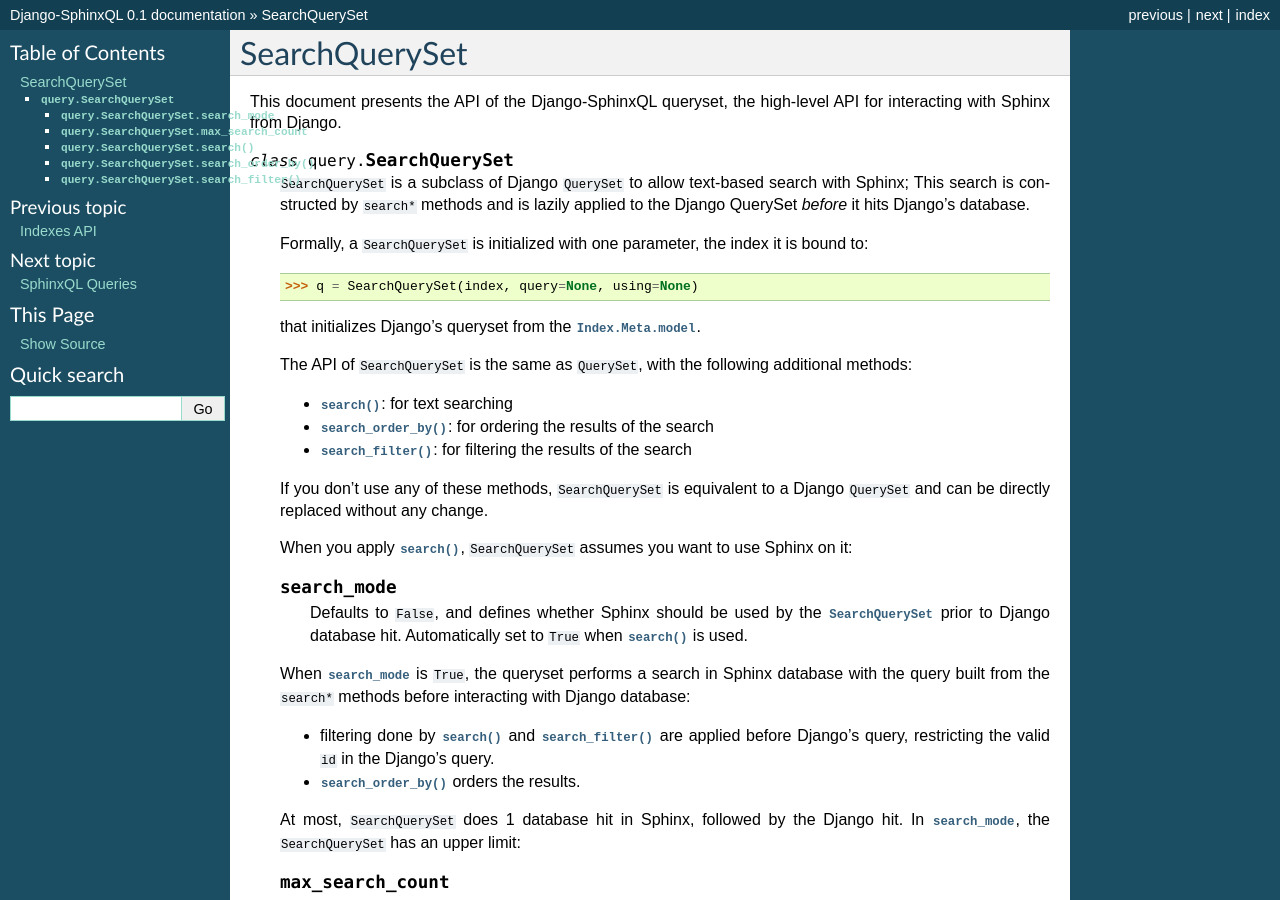
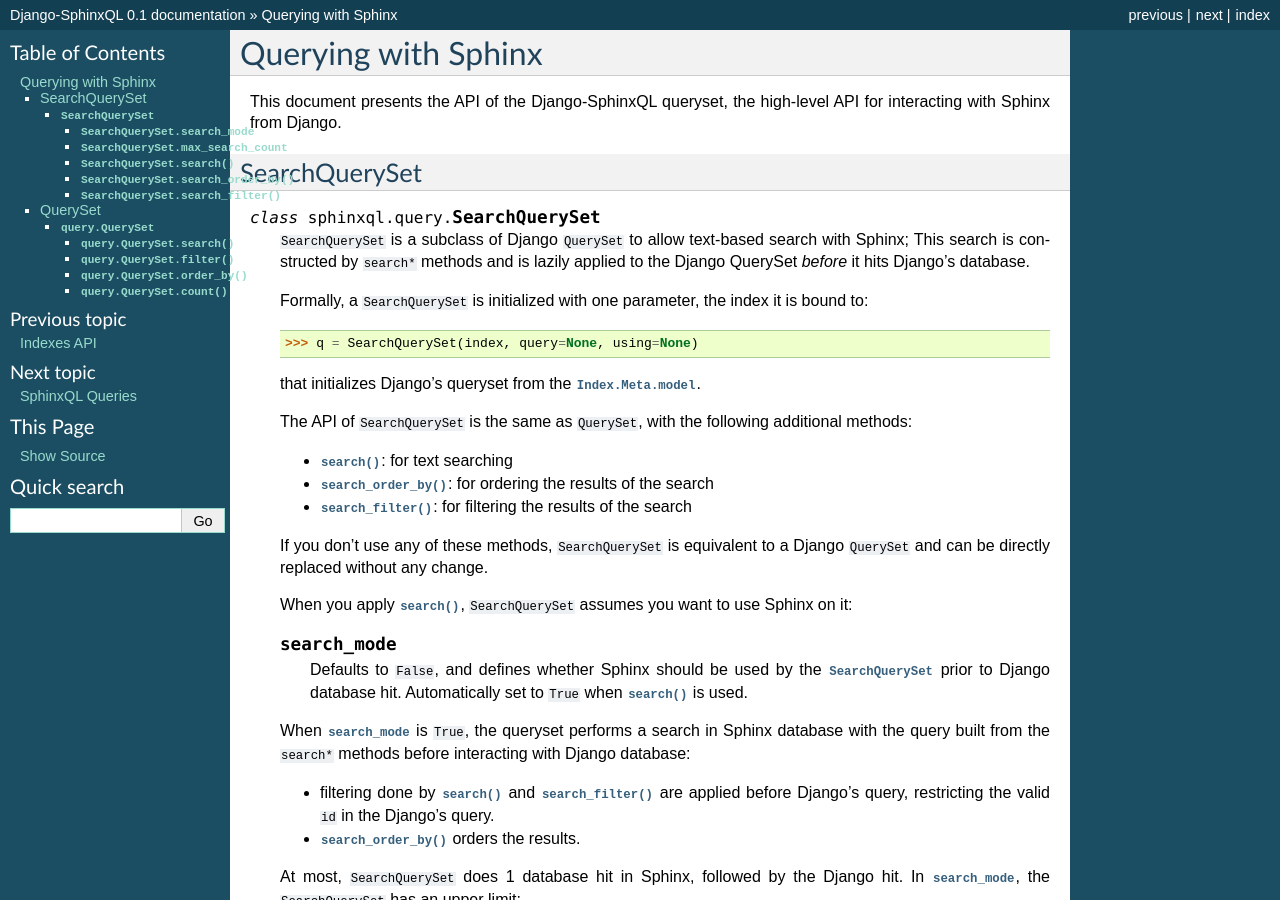
Before and after one commit to jorgecarleitao/django-sphinxql, a Sphinx documentation site: the page built from docs/queryset.rst, in a window 1280 px wide and 900 px high. Built offline with Sphinx 7.4.7, drawn with Linux system fonts in a browser that asks for light colours; some of the changed text lies outside the part shown.

Commit message:
Added API references of QuerySet.

```diff
--- a/docs/queryset.rst
+++ b/docs/queryset.rst
@@ -1,12 +1,15 @@
-SearchQuerySet
-==============
+Querying with Sphinx
+====================
 
-.. currentmodule:: sphinxql
+.. currentmodule:: sphinxql.query
 
 This document presents the API of the Django-SphinxQL queryset, the high-level
 API for interacting with Sphinx from Django.
 
-.. class:: query.SearchQuerySet
+SearchQuerySet
+--------------
+
+.. class:: SearchQuerySet
 
     ``SearchQuerySet`` is a subclass of Django ``QuerySet`` to allow text-based
     search with Sphinx; This search is constructed by ``search*`` methods and is
@@ -17,7 +20,8 @@
 
         >>> q = SearchQuerySet(index, query=None, using=None)
 
-    that initializes Django's queryset from the :attr:`Index.Meta.model <indexes.Index.Meta.model>`.
+    that initializes Django's queryset from the :attr:`Index.Meta.model
+    <sphinxql.indexes.Index.Meta.model>`.
 
     The API of ``SearchQuerySet`` is the same as ``QuerySet``, with the following
     additional methods:
@@ -35,7 +39,7 @@
     .. attribute:: search_mode
 
         Defaults to ``False``, and defines whether Sphinx should be used by the
-        :class:`~query.SearchQuerySet` prior to Django database hit. Automatically
+        :class:`SearchQuerySet` prior to Django database hit. Automatically
         set to ``True`` when :meth:`search` is used.
 
     When :attr:`search_mode` is ``True``, the queryset performs a search in Sphinx
@@ -58,8 +62,8 @@
         count 1000 (can be less if Django filters some).
 
     If Sphinx is used, model objects are annotated with an attribute
-    ``search_result`` with the :class:`~indexes.Index` populated the values
-    retrieved from Sphinx database.
+    ``search_result`` with the :class:`~sphinxql.indexes.Index` populated the
+    values retrieved from Sphinx database.
 
     .. _extended query syntax: http://sphinxsearch.com/docs/current.html#extended-syntax
 
@@ -143,7 +147,7 @@
         results of the search.
 
         ``lookups`` are like Django lookups for ``filter``. Just remember that
-        the field name must be defined on the :class:`indexes.Index`.
+        the field name must be defined on the :class:`sphinxql.indexes.Index`.
 
         ``conditions`` should be :doc:`Django-SphinxQL expressions <expression>`
         that return a boolean value (e.g. ``>=``) and are used to produce more
@@ -157,3 +161,33 @@
 
         Like in Django, ``"id__"`` is reserved to indicate the object id (Sphinx
         shares the same ids as Django).
+
+QuerySet
+--------
+
+.. class:: query.QuerySet
+
+    ``QuerySet`` is a Django-equivalent ``QuerySet`` to indexes. I.e. contrary to
+    :class:`SearchQuerySet`, this QuerySet only interacts with the Sphinx
+    database and returns instances of the Index. This can be useful when you need
+    to present results of a search that don't need any extra data from Django.
+
+    The interface of this QuerySet is equivalent to Django QuerySet: it
+    is lazy and allows chaining. However, the current methods implemented are
+    limited:
+
+    .. method:: search(*extended_queries)
+
+        Same as :meth:`SearchQuerySet.search`.
+
+    .. method:: filter(*conditions, **lookups)
+
+        Same as :meth:`SearchQuerySet.search_filter`.
+
+    .. method:: order_by(*expressions)
+
+        Same as :meth:`SearchQuerySet.search_order_by`.
+
+    .. method:: count()
+
+        Same as Django's count.
```
